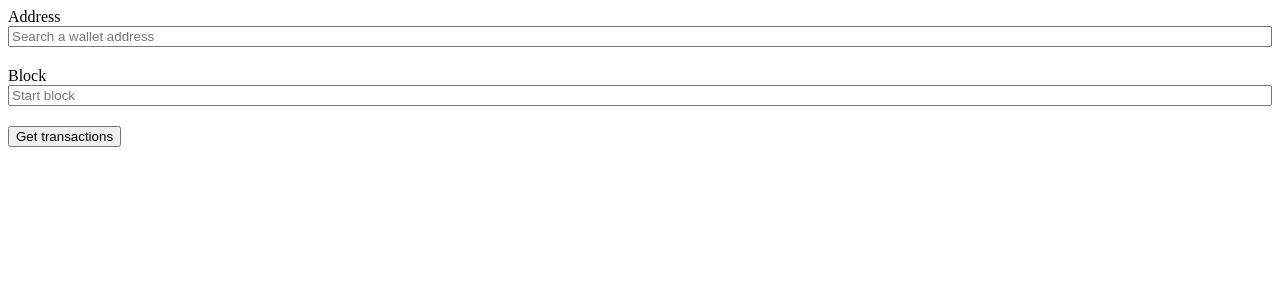
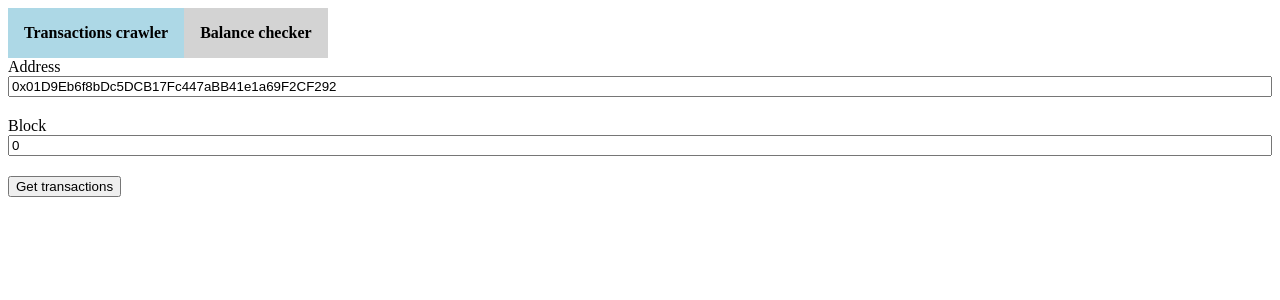
Before and after one commit to voromahery/ethereum-transaction, a React (Vite) app: page / in a window 1280 px wide. Shown: the top 300 px of the page. Built offline with nearby package versions, Linux system fonts and the light colour scheme; no server answers.

Commit message:
Adding different tabs and restricted the date format

```diff
--- a/App.js
+++ b/App.js
@@ -1,10 +1,37 @@
-import React from 'react'
+import React, { useContext } from 'react'
 import TransactionTable from './components/TransactionTable'
+import { BALANCE_TAB, Context, CRAWLER_TAB } from './GlobalContext'
+import BalanceTable from './components/BalanceSearchInput'
+import styled from 'styled-components'
+
+const TabWrapper = styled.div`
+  display: flex;
+  flex-direction: row;
+`
+
+const Tab = styled.div`
+  cursor: pointer;
+  padding: 16px;
+  background-color: ${(props) => (props.active ? 'lightblue' : 'lightgrey')};
+  color: black;
+  font-weight: 700;
+`
 
 const App = () => {
+  const { activeTab, setActiveTab } = useContext(Context)
+  const isCrawlerTab = activeTab === CRAWLER_TAB
+
   return (
     <div>
-      <TransactionTable />
+      <TabWrapper>
+        <Tab active={isCrawlerTab} onClick={() => setActiveTab(CRAWLER_TAB)}>
+          Transactions crawler
+        </Tab>
+        <Tab active={!isCrawlerTab} onClick={() => setActiveTab(BALANCE_TAB)}>
+          Balance checker
+        </Tab>
+      </TabWrapper>
+      {isCrawlerTab ? <TransactionTable /> : <BalanceTable />}
     </div>
   )
 }
--- a/GlobalContext.js
+++ b/GlobalContext.js
@@ -1,11 +1,16 @@
 import React, { useEffect, useState } from 'react'
 const Context = React.createContext()
+
+export const CRAWLER_TAB = 'CRAWLER_TAB'
+export const BALANCE_TAB = 'BALANCE_TAB'
 
 const ContextProvider = ({ children }) => {
   const START_BLOCK = 0
   const END_BLOCK = 99999999
   const [transactionData, setTransactionData] = useState([])
+  const [balance, setBalance] = useState('')
   const [isLoading, setIsLoading] = useState(false)
+  const [activeTab, setActiveTab] = useState(CRAWLER_TAB)
   const [walletAddress, setWalletAddress] = useState(
     '0x01D9Eb6f8bDc5DCB17Fc447aBB41e1a69F2CF292'
   )
@@ -53,14 +58,18 @@ const ContextProvider = ({ children }) => {
   return (
     <Context.Provider
       value={{
+        endBlock,
+        isLoading,
+        startBlock,
+        activeTab,
+        walletAddress,
         transactionData,
-        walletAddress,
+        setStartBlock,
+        setActiveTab,
         setWalletAddress,
-        startBlock,
-        endBlock,
-        setStartBlock,
-        isLoading,
         queryTransactions,
+        balance,
+        setBalance,
       }}>
       {children}
     </Context.Provider>
--- a/components/FormInput.js
+++ b/components/BalanceSearchInput.js
@@ -1,4 +1,5 @@
 import React, { useContext, useState } from 'react'
+import MaskedInput from 'react-maskedinput'
 import styled from 'styled-components'
 import { Context } from '../GlobalContext'
 
@@ -18,36 +19,31 @@ const InputWrapper = styled.div`
   flex-direction: column;
 `
 
-const FormInput = () => {
+const BalanceSearchInput = () => {
   const {
     walletAddress,
     setWalletAddress,
     startBlock,
     setStartBlock,
+    balance,
+    setBalance,
     queryTransactions,
   } = useContext(Context)
+
+  const [dateTextValue, setDateTextValue] = useState('')
 
   return (
     <Form>
       <InputWrapper>
-        Address
-        <input
-          type='text'
-          value={''}
-          placeholder='Search a wallet address'
-          onChange={(e) => setWallet(e.target.value)}
+        Date
+        <MaskedInput
+          mask='1111-11-11'
+          name='date'
+          size='10'
+          onChange={(e) => setDateTextValue(e)}
         />
       </InputWrapper>
 
-      <InputWrapper>
-        Block
-        <input
-          type='text'
-          value={''}
-          placeholder='Start block'
-          onChange={(e) => setStartBlock(e.target.value)}
-        />
-      </InputWrapper>
       <GetTransactionButton onClick={queryTransactions}>
         Get transactions
       </GetTransactionButton>
@@ -55,4 +51,4 @@ const FormInput = () => {
   )
 }
 
-export default FormInput
+export default BalanceSearchInput
--- /dev/null
+++ b/components/TransactionCrawlerInput.js
@@ -0,0 +1,58 @@
+import React, { useContext, useState } from 'react'
+import styled from 'styled-components'
+import { Context } from '../GlobalContext'
+
+const Form = styled.div`
+  display: flex;
+  gap: 20px;
+  flex-direction: column;
+  justify-content: space-between;
+`
+
+const GetTransactionButton = styled.button`
+  max-width: max-content;
+`
+
+const InputWrapper = styled.div`
+  display: flex;
+  flex-direction: column;
+`
+
+const TransactionCrawlerInput = () => {
+  const {
+    walletAddress,
+    setWalletAddress,
+    startBlock,
+    setStartBlock,
+    queryTransactions,
+  } = useContext(Context)
+
+  return (
+    <Form>
+      <InputWrapper>
+        Address
+        <input
+          type='text'
+          value={walletAddress}
+          placeholder='Search a wallet address'
+          onChange={(e) => setWalletAddress(e.target.value)}
+        />
+      </InputWrapper>
+
+      <InputWrapper>
+        Block
+        <input
+          type='text'
+          value={startBlock}
+          placeholder='Start block'
+          onChange={(e) => setStartBlock(e.target.value)}
+        />
+      </InputWrapper>
+      <GetTransactionButton onClick={queryTransactions}>
+        Get transactions
+      </GetTransactionButton>
+    </Form>
+  )
+}
+
+export default TransactionCrawlerInput
--- a/components/TransactionTable.js
+++ b/components/TransactionTable.js
@@ -1,7 +1,7 @@
 import React, { useContext } from 'react'
 import styled from 'styled-components'
 import { Context } from '../GlobalContext'
-import FormInput from './FormInput'
+import TransactionCrawlerInput from './TransactionCrawlerInput'
 
 const Row = styled.div`
   display: flex;
@@ -28,7 +28,7 @@ const TransactionTable = () => {
   } = useContext(Context)
   return (
     <div>
-      <FormInput />
+      <TransactionCrawlerInput />
       {Boolean(!isLoading && transactionData.length) && (
         <div style={{ marginTop: '20px', marginBottom: '20px' }}>
           Displaying result for address {walletAddress}, block range:{' '}
--- a/package.json
+++ b/package.json
@@ -19,6 +19,9 @@
     "react": "^17.0.1",
     "react-datepicker": "^3.8.0",
     "react-dom": "^17.0.1",
+    "react-imask": "^6.0.7",
+    "react-input-date-mask": "^2.0.0",
+    "react-maskedinput": "^4.0.1",
     "react-router-dom": "^5.2.0",
     "save-dev": "0.0.1-security",
     "styled-components": "^5.3.0"
```
Also changed, not shown: components/BalanceTable.js (added, +21 -0 lines), 3 other files (tests, documents, lock files or other folders).
